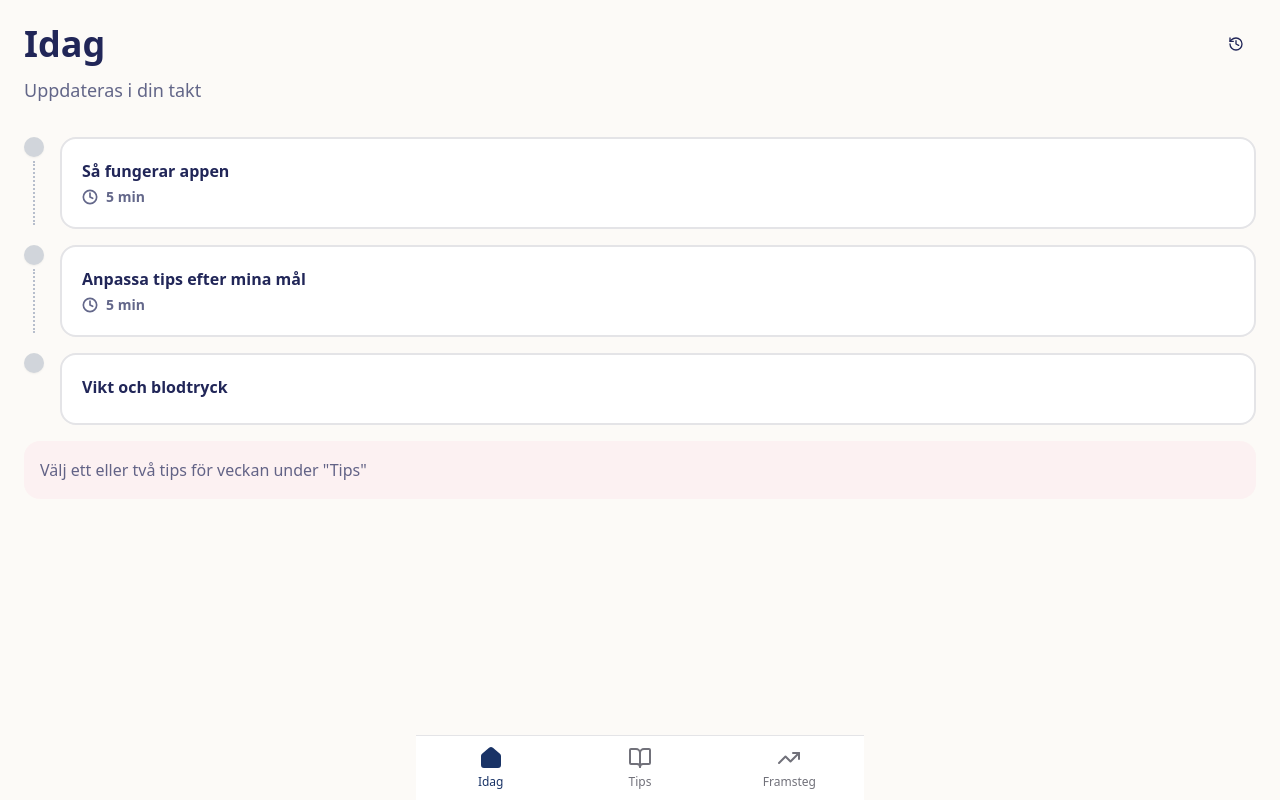
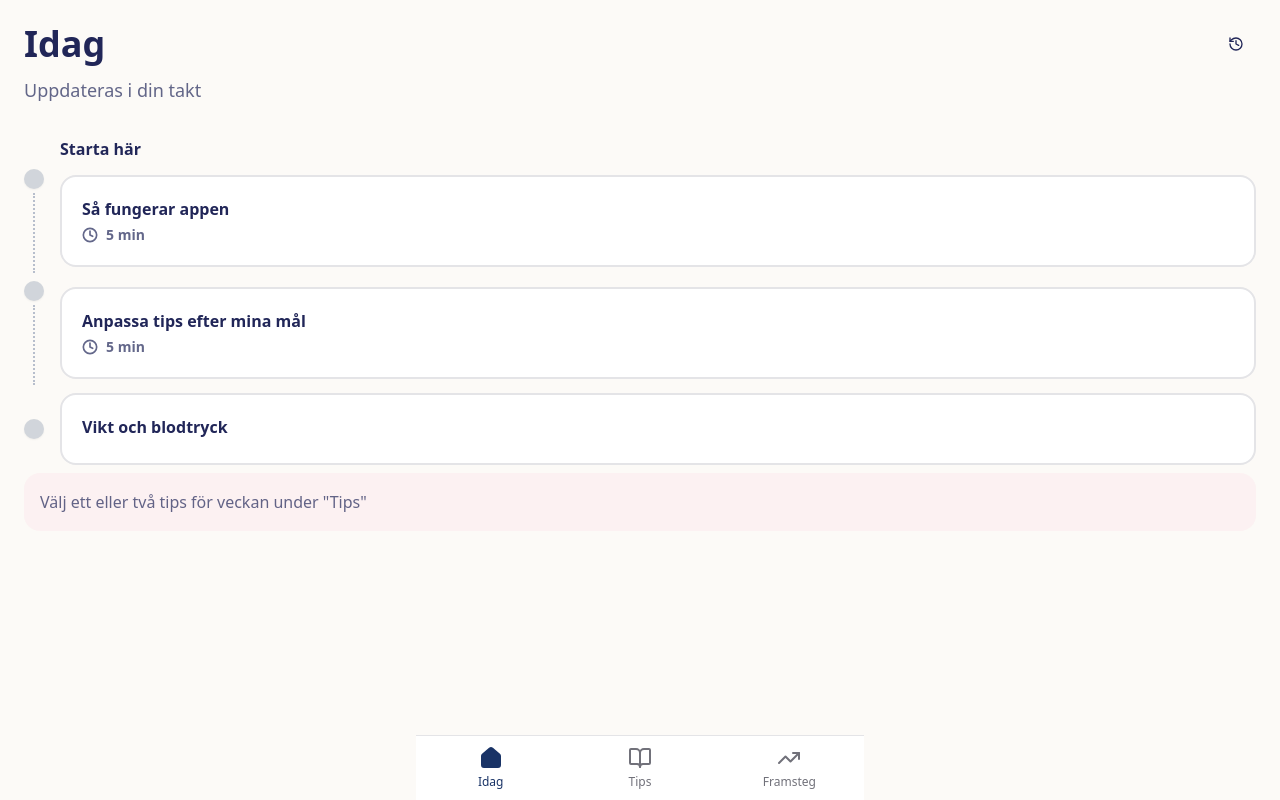
Before and after one commit to malenagrannerud/hjartkost, a React (Vite) app: page /app/today in a window 1280 px wide. Built offline with nearby package versions, Linux system fonts and the light colour scheme; the HTML template or start-up script is replaced by a standard one.

Commit message:
Refactor: Improve progress indicator alignment

```diff
--- a/src/pages/Today.tsx
+++ b/src/pages/Today.tsx
@@ -222,14 +222,17 @@ const Today = () => {
 
       {/* Unified Progress Flow */}
       <div className="space-y-2">
-        <div className="relative">
-          {allProgressItems.map((item, index) => {
+        {/* Starta här section */}
+        <h2 className="text-base font-bold text-[#212658] ml-9 mb-2">Starta här</h2>
+
+        {/* Onboarding items (first 3) */}
+        {allProgressItems.slice(0, 3).map((item, index) => {
           const state = itemStates[item.id];
           const isCompleted = state?.completed || false;
-            const isLast = index === allProgressItems.length - 1;
+          const isLastOnboarding = index === 2 && markedTipsList.length === 0;
 
           return (
-              <div key={item.id} className="relative flex gap-4 mb-4 items-start">
+            <div key={item.id} className="relative flex gap-4 mb-4 items-center">
               {/* Checkpoint Circle with Dotted Line */}
               <div className="flex flex-col items-center flex-shrink-0">
                 <div
@@ -237,9 +240,9 @@ const Today = () => {
                 >
                   {isCompleted && <Check size={12} className="text-white" strokeWidth={3} />}
                 </div>
-                  {/* Dotted line - only if not last */}
-                  {!isLast && (
-                    <div className="border-l-2 border-dotted border-primary/30 h-16 mt-1" />
+                {/* Dotted line - show unless last onboarding AND no tips */}
+                {!isLastOnboarding && (
+                  <div className="border-l-2 border-dotted border-primary/30 h-20 mt-1" />
                 )}
               </div>
 
@@ -253,7 +256,6 @@ const Today = () => {
                 onClick={() => navigate(item.route)}
                 aria-label={`Gå till ${item.title}`}
               >
-                  {item.type === 'onboarding' ? (
                 <div className="flex items-start justify-between">
                   <div>
                     <h4 className="font-bold text-[#212658] mb-1 text-base">{item.title}</h4>
@@ -265,19 +267,59 @@ const Today = () => {
                     )}
                   </div>
                 </div>
-                  ) : (
+              </div>
+            </div>
+          );
+        })}
+
+        {/* Veckans tips section - only if tips exist */}
+        {markedTipsList.length > 0 && (
+          <>
+            <h2 className="text-base font-bold text-[#212658] ml-9 mb-2 mt-6">Veckans tips</h2>
+
+            {/* Tips items (from index 3 onwards) */}
+            {allProgressItems.slice(3).map((item, index, tipsArray) => {
+              const state = itemStates[item.id];
+              const isCompleted = state?.completed || false;
+              const isLast = index === tipsArray.length - 1;
+
+              return (
+                <div key={item.id} className="relative flex gap-4 mb-4 items-center">
+                  {/* Checkpoint Circle with Dotted Line */}
+                  <div className="flex flex-col items-center flex-shrink-0">
+                    <div
+                      className={`w-5 h-5 rounded-full shadow-sm z-10 flex items-center justify-center transition-colors ${getCircleColor(item.id)}`}
+                    >
+                      {isCompleted && <Check size={12} className="text-white" strokeWidth={3} />}
+                    </div>
+                    {/* Dotted line - only if not last tip */}
+                    {!isLast && (
+                      <div className="border-l-2 border-dotted border-primary/30 h-20 mt-1" />
+                    )}
+                  </div>
+
+                  {/* Card Content */}
+                  <div
+                    className={`flex-1 p-5 hover:bg-accent/50 rounded-lg transition-all cursor-pointer active:scale-[0.98] min-h-[72px] ${
+                      item.type === 'tip'
+                        ? `${item.color} border-0 shadow-sm`
+                        : 'bg-card border-2 border-border'
+                    }`}
+                    onClick={() => navigate(item.route)}
+                    aria-label={`Gå till ${item.title}`}
+                  >
                     <div>
                       <h3 className={`font-bold text-base ${item.textColor} mb-1`}>{item.title}</h3>
                       <div className="text-blue-900 text-sm font-bold">
                         {item.healthScore} poäng
                       </div>
                     </div>
-                  )}
                   </div>
                 </div>
               );
             })}
-        </div>
+          </>
+        )}
 
         {/* Empty state if no tips marked */}
         {markedTipsList.length === 0 && (
```
Lines whose indentation alone changed are shown as unchanged.
